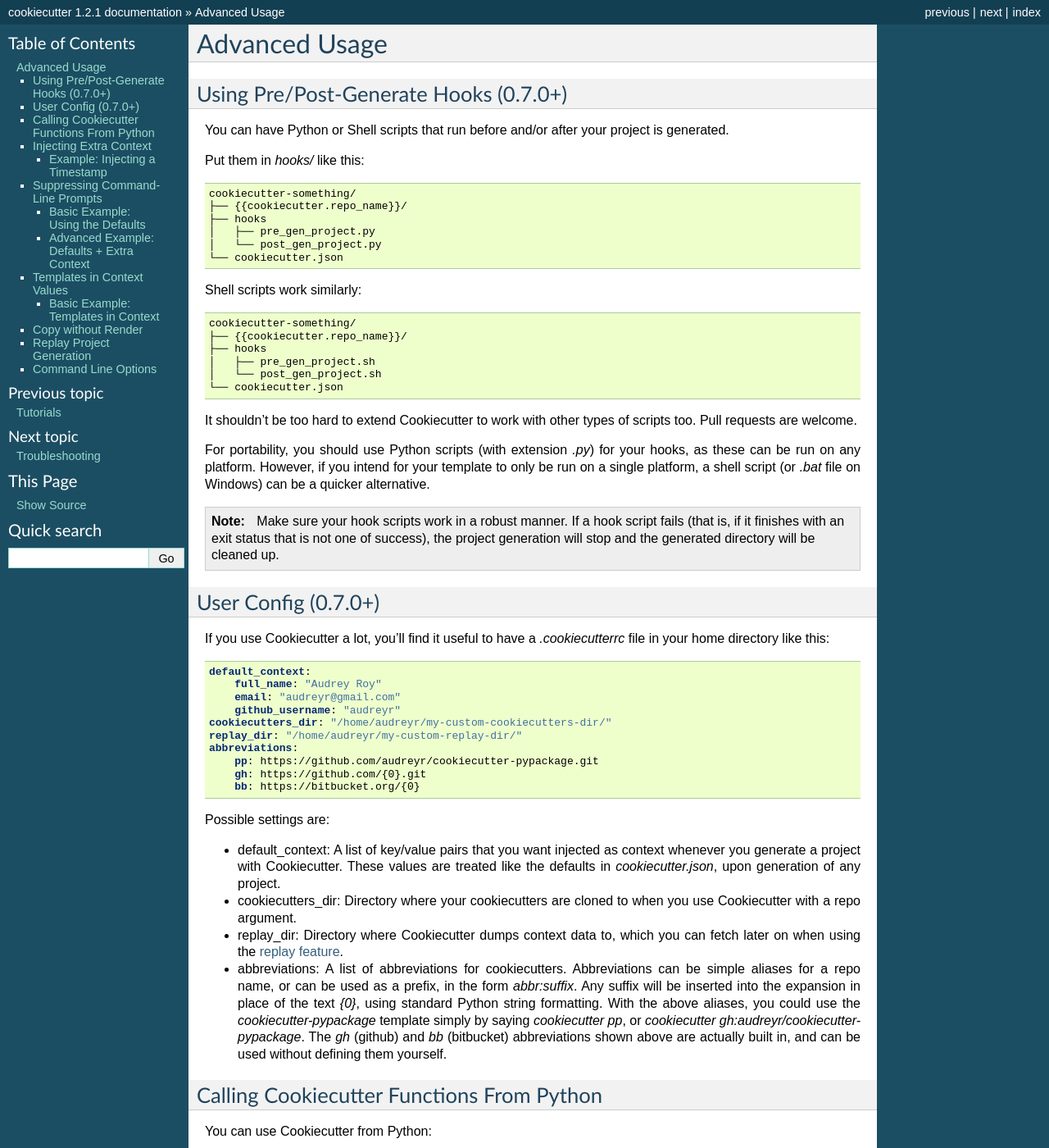
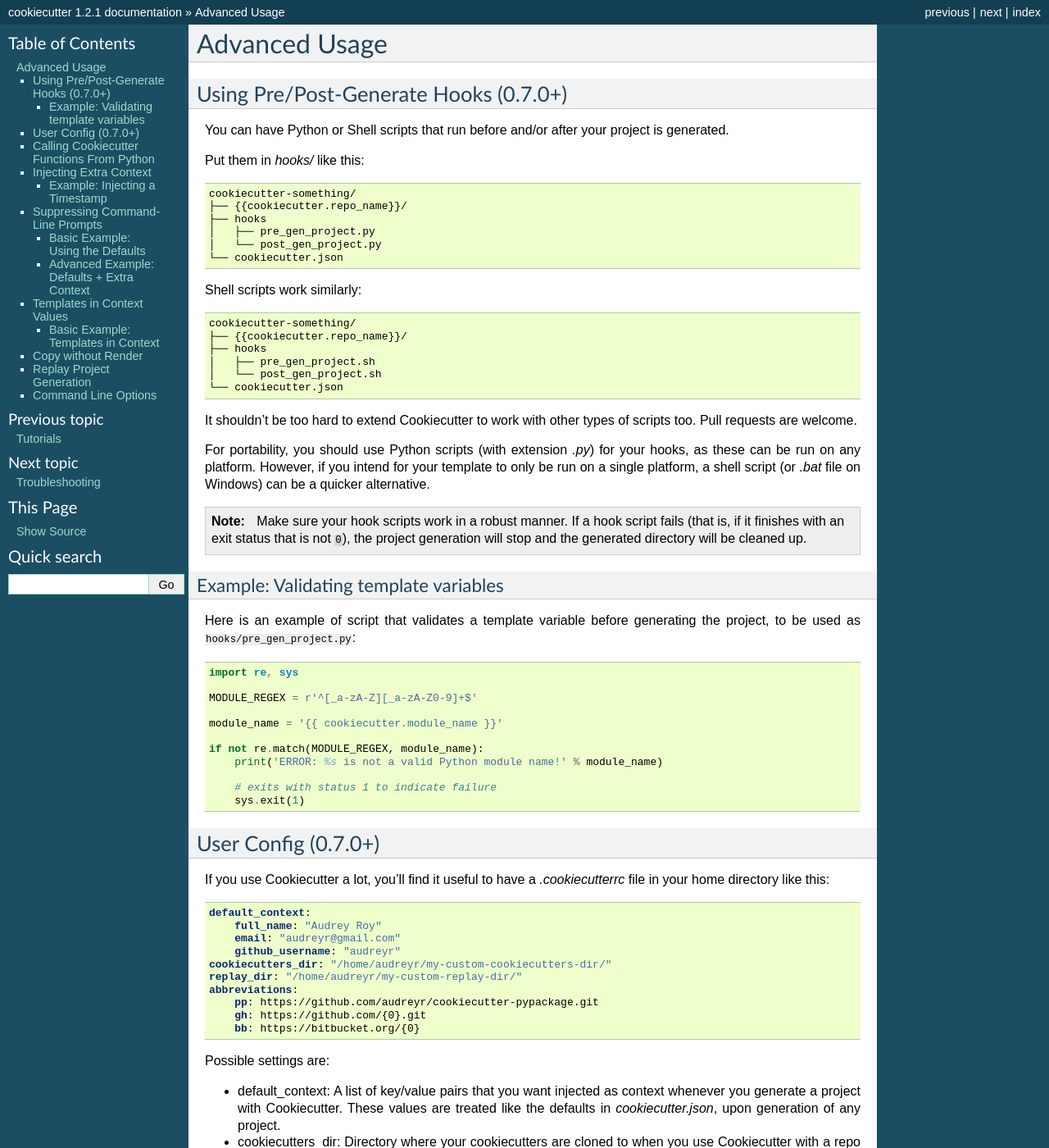
Before and after one commit to c-allen-tech/cookie, a Sphinx documentation site: the page built from docs/advanced_usage.rst, in a window 1280 px wide and 1400 px high. Shown: the whole window at 82% size. Built offline with Sphinx 7.4.7, drawn with Linux system fonts in a browser that asks for light colours; formulas are drawn with MathJax 3.

Commit message:
added hook script example

```diff
--- a/docs/advanced_usage.rst
+++ b/docs/advanced_usage.rst
@@ -35,10 +35,30 @@ template to only be run on a single platform, a shell script (or `.bat` file
 on Windows) can be a quicker alternative.
 
 .. note::
-    Make sure your hook scripts work in a robust manner.  If a hook script
-    fails (that is, if it finishes with an exit status that is not one of
-    success), the project generation will stop and the generated directory will
-    be cleaned up.
+    Make sure your hook scripts work in a robust manner. If a hook script fails
+    (that is, if it finishes with an exit status that is not ``0``), the
+    project generation will stop and the generated directory will be cleaned
+    up.
+
+Example: Validating template variables
+~~~~~~~~~~~~~~~~~~~~~~~~~~~~~~~~~~~~~~
+
+Here is an example of script that validates a template variable
+before generating the project, to be used as ``hooks/pre_gen_project.py``::
+
+
+    import re, sys
+
+    MODULE_REGEX = r'^[_a-zA-Z][_a-zA-Z0-9]+$'
+
+    module_name = '{{ cookiecutter.module_name }}'
+
+    if not re.match(MODULE_REGEX, module_name):
+        print('ERROR: %s is not a valid Python module name!' % module_name)
+
+        # exits with status 1 to indicate failure
+        sys.exit(1)
+
 
 User Config (0.7.0+)
 ----------------------
```
